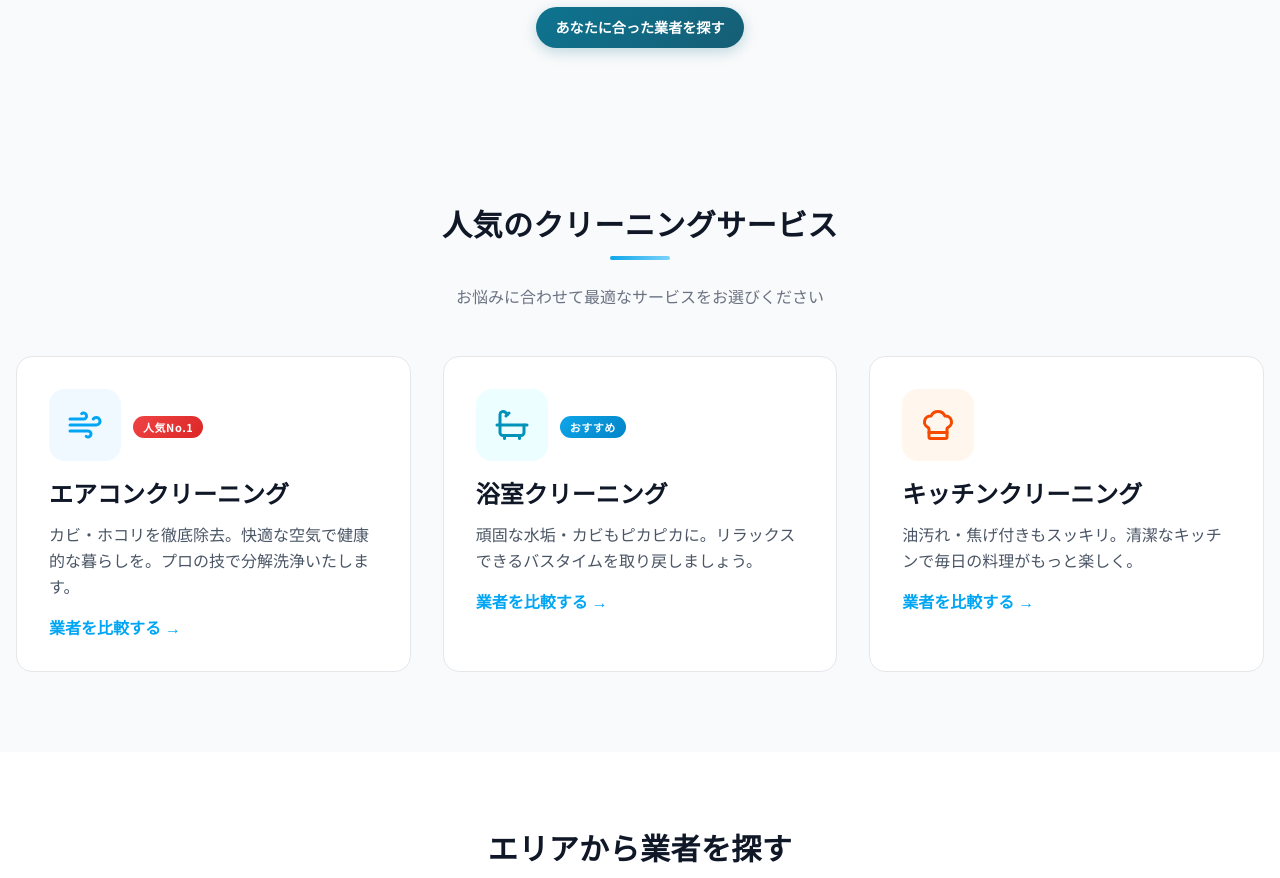
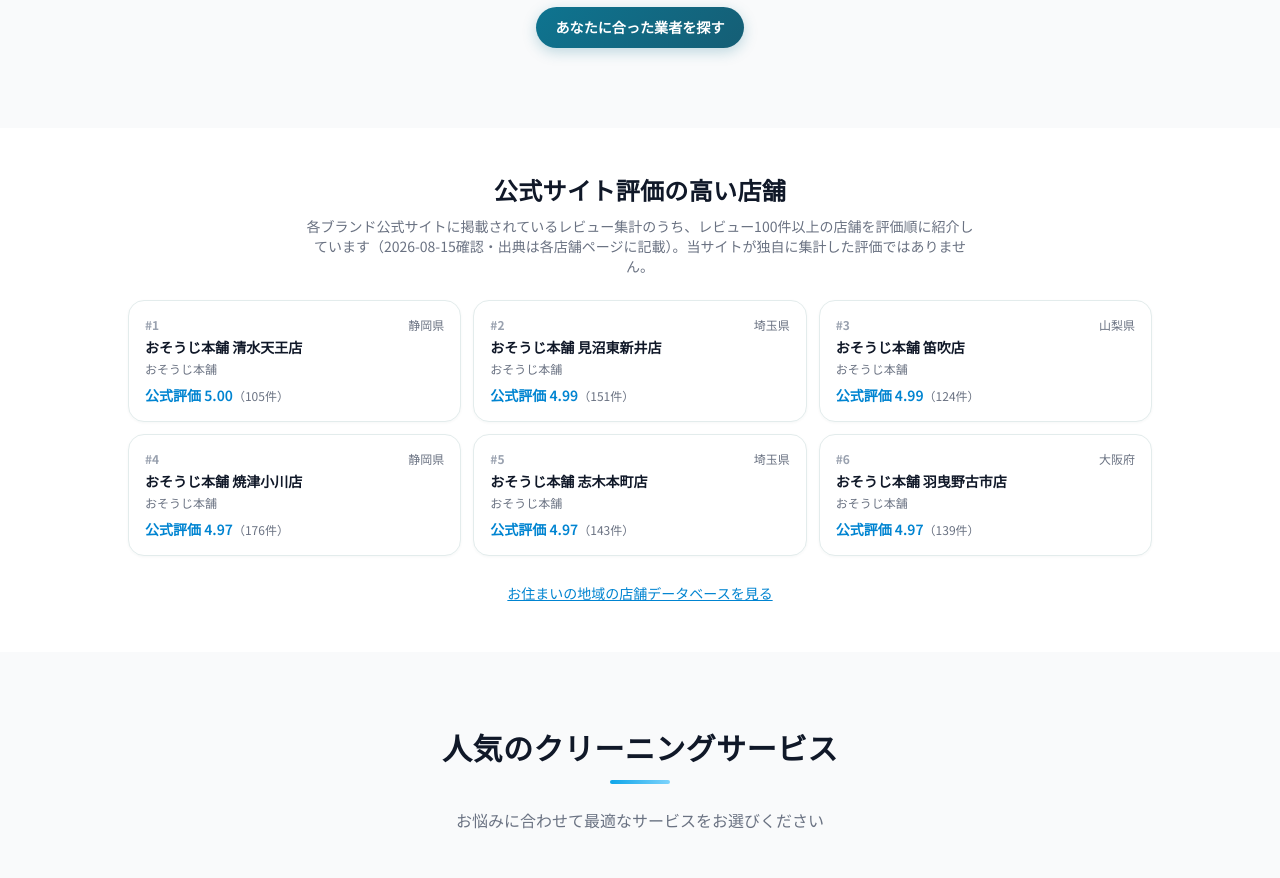
Before and after one commit to webmaster0818/site-001, a Next.js app: page / in a window 1280 px wide. Shown: the part 1220-2098 px from the top of the page. Built offline with nearby package versions, Linux system fonts and the light colour scheme; a web font is replaced by a local one.

Commit message:
公式評価データ枠: トップ+rankingハブに公式サイト集計の高評価店舗枠(出典・確認日付き)を追加

```diff
--- /dev/null
+++ b/app/components/OfficialRatingStores.tsx
@@ -0,0 +1,72 @@
+import providers from "../data/providers.json";
+
+type Provider = {
+  slug: string;
+  brand_name: string;
+  name: string;
+  pref_ja: string;
+  rating_official?: number;
+  review_count_official?: number;
+  verified_at?: string;
+};
+
+const list = providers as Provider[];
+
+// 公式サイト掲載のレビュー集計が確認できた店舗のうち、件数100件以上を評価順に選出(決定的)
+const rated = list
+  .filter(
+    (p) =>
+      typeof p.rating_official === "number" &&
+      (p.review_count_official ?? 0) >= 100
+  )
+  .sort(
+    (a, b) =>
+      b.rating_official! - a.rating_official! ||
+      (b.review_count_official ?? 0) - (a.review_count_official ?? 0)
+  );
+
+export default function OfficialRatingStores({ limit = 6 }: { limit?: number }) {
+  const items = rated.slice(0, limit);
+  if (items.length === 0) return null;
+  const verifiedAt = items[0].verified_at ?? "2026-08-15";
+
+  return (
+    <section className="py-12 bg-white">
+      <div className="container mx-auto px-4">
+        <h2 className="text-2xl font-bold text-gray-900 mb-2 text-center">
+          公式サイト評価の高い店舗
+        </h2>
+        <p className="text-sm text-gray-500 text-center mb-6 max-w-2xl mx-auto">
+          各ブランド公式サイトに掲載されているレビュー集計のうち、レビュー100件以上の店舗を評価順に紹介しています（{verifiedAt}確認・出典は各店舗ページに記載）。当サイトが独自に集計した評価ではありません。
+        </p>
+        <div className="grid gap-3 md:grid-cols-2 lg:grid-cols-3 max-w-5xl mx-auto">
+          {items.map((p, i) => (
+            <a
+              key={p.slug}
+              href={`/provider/${p.slug}/`}
+              className="card p-4 block border border-gray-200"
+            >
+              <div className="flex items-center justify-between mb-1">
+                <span className="text-xs font-bold text-gray-400">#{i + 1}</span>
+                <span className="text-xs text-gray-500">{p.pref_ja}</span>
+              </div>
+              <p className="text-sm font-bold text-gray-900">{p.name}</p>
+              <p className="text-xs text-gray-500 mt-1">{p.brand_name}</p>
+              <p className="text-sm font-semibold text-sky-600 mt-2">
+                公式評価 {p.rating_official!.toFixed(2)}
+                <span className="text-xs text-gray-500 font-normal">
+                  （{p.review_count_official}件）
+                </span>
+              </p>
+            </a>
+          ))}
+        </div>
+        <p className="text-center mt-6">
+          <a href="/areas/" className="text-sm text-sky-600 underline">
+            お住まいの地域の店舗データベースを見る
+          </a>
+        </p>
+      </div>
+    </section>
+  );
+}
--- a/app/page.tsx
+++ b/app/page.tsx
@@ -1,4 +1,5 @@
 import type {Metadata } from "next";
+import OfficialRatingStores from "./components/OfficialRatingStores";
 
 export const metadata: Metadata = {
  alternates: {canonical: "https://cleaning-choices.com/"},
@@ -160,6 +161,8 @@ export default function Home() {
  </div>
  </div>
  </section>
+
+ <OfficialRatingStores limit={6} />
 
  {/* POPULAR SERVICES */}
  <section className="py-16 md:py-20 bg-gray-50"id="services">
--- a/app/ranking/page.tsx
+++ b/app/ranking/page.tsx
@@ -1,4 +1,5 @@
 import Link from "next/link";
+import OfficialRatingStores from "../components/OfficialRatingStores";
 import { Metadata } from "next";
 import { Sparkles, Trophy, ChevronRight } from "lucide-react";
 
@@ -90,6 +91,8 @@ export default function RankingIndexPage() {
         </section>
       </div>
 
+      <OfficialRatingStores limit={10} />
+
       <footer className="bg-white border-t border-gray-200 py-8 mt-12">
         <div className="container mx-auto px-4 text-center text-sm text-gray-500">
           <Link href="/" className="hover:text-blue-600">
```
Also changed, not shown: 1 other file (tests, documents, lock files or other folders).
